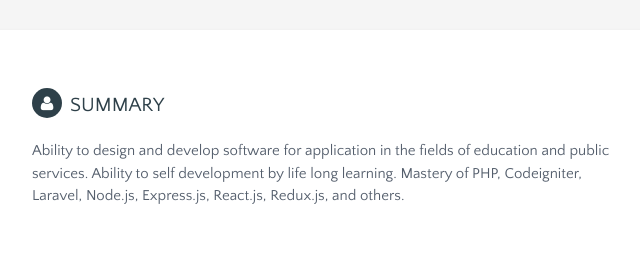
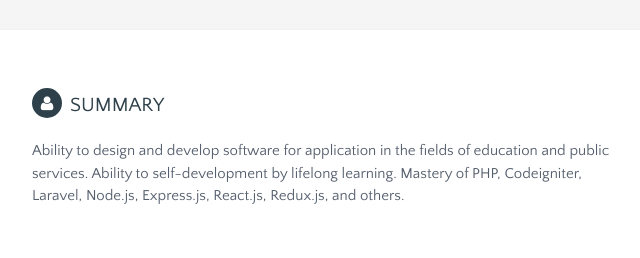
Before and after one commit to oppytut/mz-resume, a website built with webpack: page public/index.html in a window 1280 px wide. Shown: the top 258 px of the page, 188-828 px from the left. Built offline with nearby package versions, Linux system fonts and the light colour scheme.

Commit message:
change information

```diff
--- a/public/index.html
+++ b/public/index.html
@@ -114,7 +114,7 @@
 			<section class="section summary-section">
 				<h2 class="section-title"><i class="fa fa-user"></i>Summary</h2>
 				<div class="summary">
-					<p>Ability to design and develop software for application in the fields of education and public services. Ability to self development by life long learning. Mastery of PHP, Codeigniter, Laravel, Node.js, Express.js, React.js, Redux.js, and others.</p>
+					<p>Ability to design and develop software for application in the fields of education and public services. Ability to self-development by lifelong learning. Mastery of PHP, Codeigniter, Laravel, Node.js, Express.js, React.js, Redux.js, and others.</p>
 				</div><!--//summary-->
 			</section><!--//section-->
 
```
